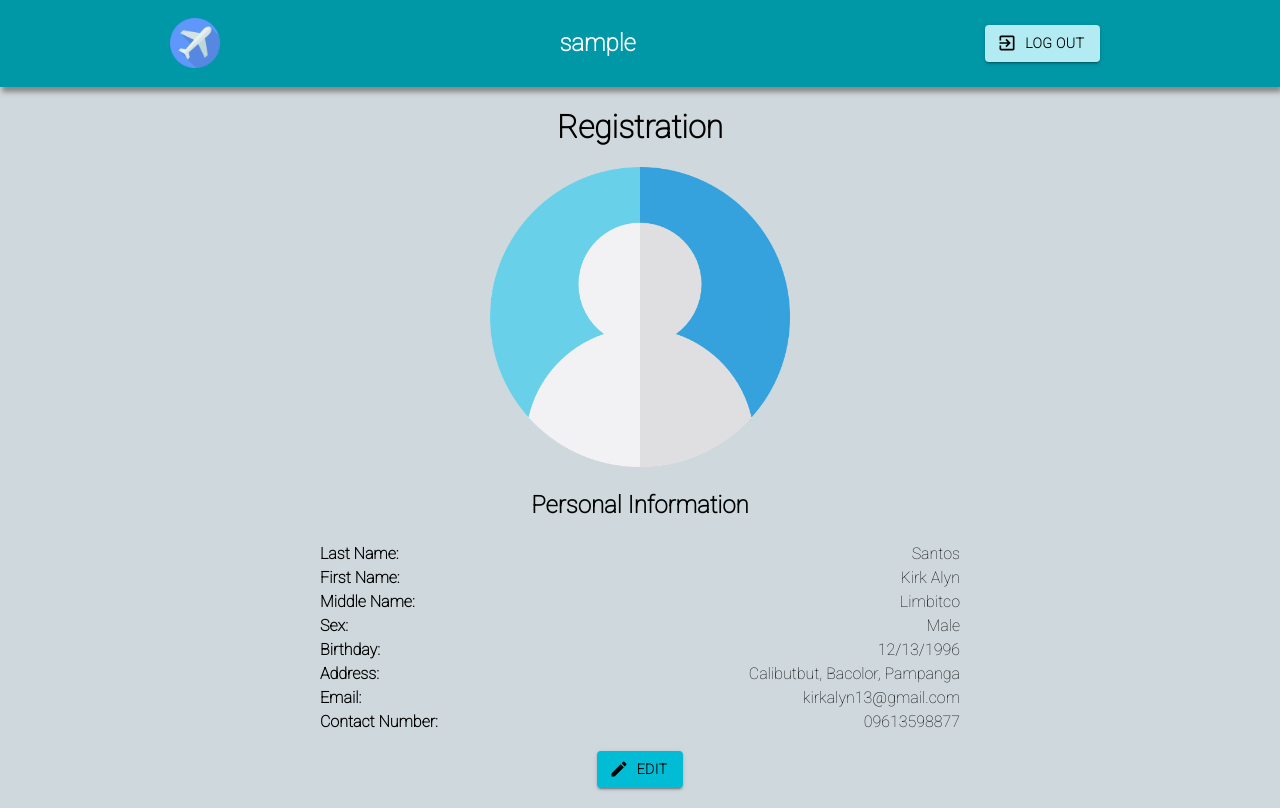
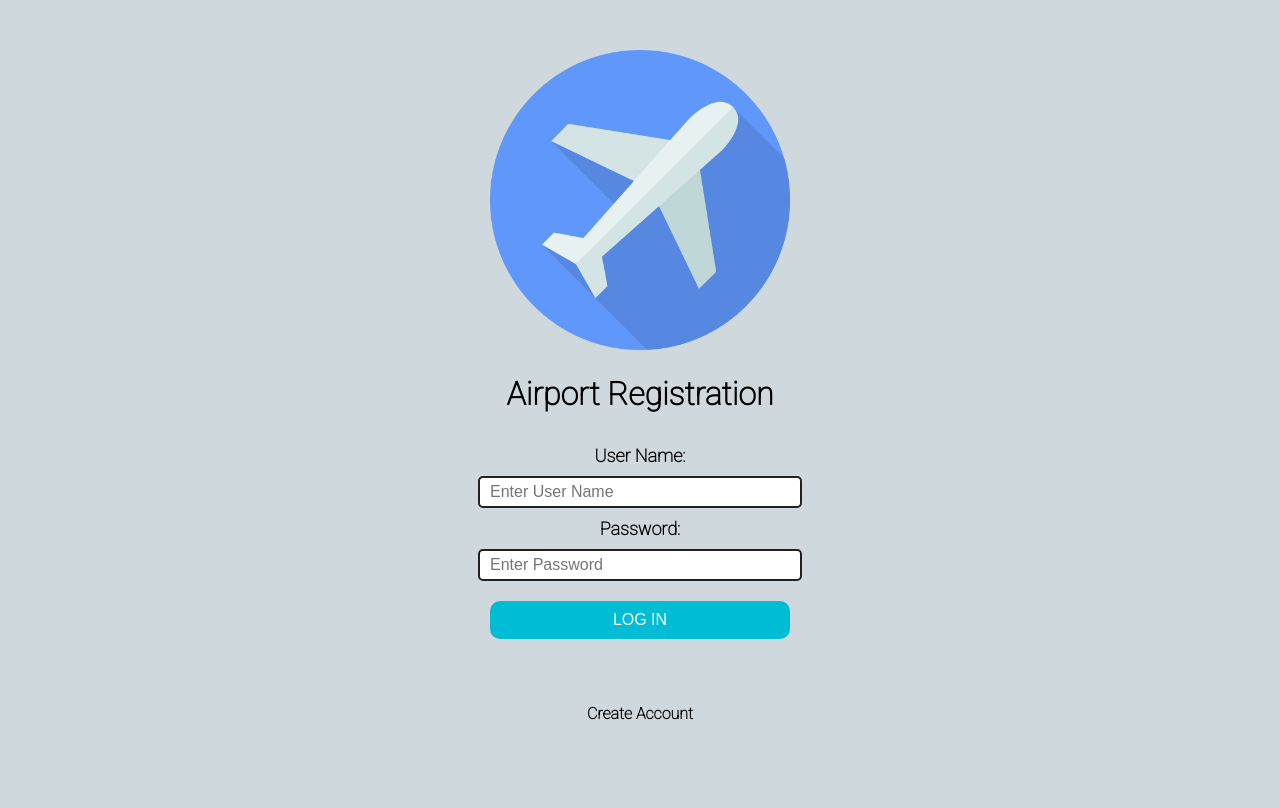
Before and after one commit to kirkalyn13/airport-registration-frontend, a React (Create React App) app: page /login in a window 1280 px wide. Before the commit this address led to /. Built offline with nearby package versions, Linux system fonts and the light colour scheme; sample sign-in values are in the browser's storage.

Commit message:
added edit feature

```diff
--- a/src/App.js
+++ b/src/App.js
@@ -16,7 +16,7 @@ function App() {
     const data = localStorage.getItem("airport-user")
     if(data){
       setUser(JSON.parse(data))
-      setIsAuth(true)
+      //setIsAuth(true)
     }
   },[])
 
@@ -25,8 +25,10 @@ function App() {
   })
 
   useEffect(()=>{
-    console.log(isAuth)
-  },[isAuth])
+    if(user.username !== "" && user.login === true){setIsAuth(true)}
+  },[user])
+
+  console.log(user)
 
   return (
     <AuthContext.Provider value={{user, setUser, setIsAuth}}>
@@ -34,7 +36,7 @@ function App() {
         <Router>
           <Routes>
             <Route exact path="/" element={isAuth ? <Registration/> : <Navigate to="/login" />}/>
-            <Route path="/login"  element={!isAuth ? <Login/> : <Navigate to="/" />} />
+            <Route path="/login"  element={!isAuth  ? <Login/> : <Navigate to="/" />} />
             <Route path="/create" element={!isAuth ? <Create/> : <Navigate to="/" />} />
           </Routes>
         </Router>
--- a/src/components/Details/Details.js
+++ b/src/components/Details/Details.js
@@ -1,19 +1,23 @@
 import React from 'react'
+import { useSelector } from 'react-redux'
 import Button from '../Button/Button'
 import './Details.css'
 
+
 const Details = () => {
+  const user = useSelector((state) => state.data.value)
+
   return (
     <div>
       <h2>Personal Information</h2>
-      <div className="info-row"><strong>Last Name: </strong>Santos</div>
-      <div className="info-row"><strong>First Name: </strong>Kirk Alyn</div>
-      <div className="info-row"><strong>Middle Name: </strong>Limbitco</div>
-      <div className="info-row"><strong>Sex: </strong>Male</div>
-      <div className="info-row"><strong>Birthday: </strong>12/13/1996</div>
-      <div className="info-row"><strong>Address: </strong>Calibutbut, Bacolor, Pampanga</div>
-      <div className="info-row"><strong>Email: </strong>kirkalyn13@gmail.com</div>
-      <div className="info-row"><strong>Contact Number: </strong>09613598877</div>
+      <div className="info-row"><strong>Last Name: </strong>{user.lastName}</div>
+      <div className="info-row"><strong>First Name: </strong>{user.firstName}</div>
+      <div className="info-row"><strong>Middle Name: </strong>{user.middleName}</div>
+      <div className="info-row"><strong>Sex: </strong>{user.sex}</div>
+      <div className="info-row"><strong>Birthday: </strong>{user.birthday}</div>
+      <div className="info-row"><strong>Address: </strong>{user.address}</div>
+      <div className="info-row"><strong>Email: </strong>{user.email}</div>
+      <div className="info-row"><strong>Contact Number: </strong>{user.contactNumber}</div>
       <Button/>
     </div>
   )
--- a/src/components/Edit/Edit.js
+++ b/src/components/Edit/Edit.js
@@ -1,8 +1,13 @@
-import React from 'react'
+import {useContext} from 'react'
 import ExitButton from '../Button/Button'
 import {useForm} from 'react-hook-form'
+import { useDispatch, useSelector } from 'react-redux'
+import { edit } from '../../features/user'
+import { SERVER } from '../../App'
+import { AuthContext } from '../../App'
 import Button from '@mui/material/Button'
-import SaveAltIcon from '@mui/icons-material/SaveAlt';
+import SaveAltIcon from '@mui/icons-material/SaveAlt'
+import axios from 'axios'
 import './Edit.css'
 
 const buttonStyles = {
@@ -13,13 +18,31 @@ const buttonStyles = {
 }
 
 const Edit = () => {
-  const {register,  formState: {errors}, handleSubmit} = useForm()
+  const {user} = useContext(AuthContext)
+  const userInfo = useSelector((state) => state.data.value)
+  const dispatch = useDispatch()
+  const {register,  formState: {errors}, handleSubmit} = useForm(
+    {
+      defaultValues: {
+        lastName: userInfo.lastName,
+        firstName: userInfo.firstName,
+        middleName: userInfo.middleName,
+        sex: userInfo.sex,
+        birthday: userInfo.birthday,
+        address:  userInfo.address,
+        email: userInfo.email,
+        contactNumber: userInfo.contactNumber,
+      }
+    }
+  )
 
   const saveChanges = data => {
-    console.log(data)
+    //console.log(data)
+    axios.put(`${SERVER}/edit/${user.userNumber}`, data).then((response)=>{
+      dispatch(edit(data))
+        })
     alert("Changes saved.")
-    /*axios.put(`${SERVER}/edit/${info.id}`,data).then(()=>{
-        })*/
+    window.location.reload()
   }
 
   return (
@@ -32,7 +55,7 @@ const Edit = () => {
                                 placeholder="Equipment Image"
                                 style={{border:"inherit"}}/>
                     {errors.photo ? <p className="error">{errors.photo.message}</p> : null}
-                    <label className="label-info">User Name: </label>
+                    {/*<label className="label-info">User Name: </label>
                     <input className="input-login" type="text"
                     {...register("username",{required: "This field is required.",
                     maxLength: {value: 30, message: "You have exceeded the maximum limit."}})}
@@ -44,8 +67,8 @@ const Edit = () => {
                     maxLength: {value: 30, message: "You have exceeded the maximum limit."},
                     minLength: {value: 8, message: "Minimum of 8 characters."}})}
                     placeholder="Enter Password"/>
-                    {errors.password ? <p className="error">{errors.password.message}</p> : null}
-                <h2 className="label-info">Personal Information: </h2>
+                    {errors.password ? <p className="error">{errors.password.message}</p> : null}*/}
+                    <h2 className="label-info">Personal Information: </h2>
                     <label className="label-info">Last Name: </label>
                     <input className="input-login" type="text"
                     {...register("lastName",{required: "This field is required.",
@@ -67,13 +90,13 @@ const Edit = () => {
                     <label className="label-info">Sex: </label>
                     <div className="container-sex">
                         <input type="radio" id="male" value="M"
-                        {...register("sex", {required: "This field is required.", maxLength: 2})}/>
+                        {...register("sex", {required: "This field is required.", maxLength: 2})} />
                         <label htmlFor="male">Male</label>
                         <input type="radio" id="female" value="F"
-                        {...register("sex", {required: "This field is required.", maxLength: 2})}/>
+                        {...register("sex", {required: "This field is required.", maxLength: 2})} />
                         <label htmlFor="female">Female</label>
                         <input type="radio" id="others" value="NA"
-                        {...register("sex", {required: "This field is required.", maxLength: 2})}/>
+                        {...register("sex", {required: "This field is required.", maxLength: 2})} />
                         <label htmlFor="others">Others</label>
                     </div>
                     {errors.sex ? <p className="error">{errors.sex.message}</p> : null}
--- a/src/components/Header/Header.js
+++ b/src/components/Header/Header.js
@@ -1,5 +1,7 @@
 import {useContext} from 'react'
 import { AuthContext } from '../../App'
+import { useDispatch } from 'react-redux'
+import { logout } from '../../features/user'
 import './Header.css'
 import Button from '@mui/material/Button'
 import ExitToAppIcon from '@mui/icons-material/ExitToApp'
@@ -15,8 +17,10 @@ const buttonStyles = {
 
 const Header = () => {
     const {user, setUser, setIsAuth} =  useContext(AuthContext)
+    const dispatch = useDispatch()
 
     const logout = () => {
+      //dispatch(logout)
         setUser({
           })
         setIsAuth(false)
--- /dev/null
+++ b/src/features/user.js
@@ -0,0 +1,37 @@
+import {createSlice} from '@reduxjs/toolkit'
+
+const initialFieldValues = {
+    username: "",
+    password: "",
+    lastName: "",
+    firstName: "",
+    middleName: "",
+    sex: "",
+    birthday: "",
+    address: "",
+    email: "",
+    contactNumber: 0,
+    photo: "",
+}
+
+export const userSlice = createSlice({
+    name: "user",
+    initialState: {
+        value: initialFieldValues
+    },
+    reducers:{
+        login: (state, action) => {
+            state.value = action.payload
+        },
+        edit: (state, action) => {
+            state.value = action.payload
+        },
+        logout: (state) => {
+            state.value = initialFieldValues
+        }
+    }
+})
+
+
+export const {edit, login, logout} = userSlice.actions
+export default userSlice.reducer
--- a/src/index.js
+++ b/src/index.js
@@ -3,12 +3,19 @@ import ReactDOM from 'react-dom';
 import './index.css';
 import App from './App';
 import reportWebVitals from './reportWebVitals';
-import {configureStore} from 'react-redux'
-import {Provider} from 'redux'
+import {configureStore} from '@reduxjs/toolkit'
+import {Provider} from 'react-redux'
+import userReducer from './features/user'
+
+const store = configureStore({
+  reducer: {data: userReducer}
+})
 
 ReactDOM.render(
   <React.StrictMode>
-    <App />
+    <Provider store={store}>
+      <App/>
+    </Provider>
   </React.StrictMode>,
   document.getElementById('root')
 );
--- a/src/routes/Login/Login.js
+++ b/src/routes/Login/Login.js
@@ -1,17 +1,12 @@
 import React from 'react'
 import './Login.css'
-import { useState, useContext, useEffect } from 'react'
+import { useState, useContext } from 'react'
 import {Link} from 'react-router-dom'
 import {useForm} from 'react-hook-form'
 import { SERVER } from '../../App'
 import { AuthContext } from '../../App'
 import axios from 'axios'
 import Alert from '@mui/material/Alert'
-
-const initialFieldValues = {
-    username: '',
-    password: '',
-}
 
 const alertStyles = {
     color:'#F44336',
@@ -31,8 +26,6 @@ const Login = () => {
     const [invalid, setInvalid] = useState(false)
     const {setUser, setIsAuth} = useContext(AuthContext)
     const {register, handleSubmit, formState: {errors}} = useForm()
-    const [ values, setValues ] = useState(initialFieldValues)
-    const [submitState, setSubmitState] = useState(false)
 
     const login = (data) => {
         axios.post(`${SERVER}/login`,data).then(response =>{
--- a/src/routes/Registration/Registration.js
+++ b/src/routes/Registration/Registration.js
@@ -1,14 +1,31 @@
-import {useState, createContext} from 'react'
-import './Registration.css'
+import {useState, useEffect, useContext, createContext} from 'react'
+import { useDispatch } from 'react-redux'
+import { login } from '../../features/user'
+import { SERVER } from '../../App'
+import { AuthContext } from '../../App'
 import Header from '../../components/Header/Header'
 import Photo from '../../components/Photo/Photo'
 import Details from '../../components/Details/Details'
 import Edit from '../../components/Edit/Edit'
+import axios from 'axios'
+import './Registration.css'
 
 export const RegistrationContext = createContext()
 
 const Registration = () => {
   const [showEdit, setShowEdit] = useState(false)
+  const {user} = useContext(AuthContext)
+  const dispatch = useDispatch()
+
+  const fetchUserData = () => {
+    axios.get(`${SERVER}/information/${user.userNumber}`).then((response)=>{
+        dispatch(login(response.data[0]))
+        })
+  }
+
+  useEffect(()=>{
+    fetchUserData()
+  },[])
 
   return (
     <RegistrationContext.Provider value={{showEdit, setShowEdit}}>
```
Also changed, not shown: src/routes/Create/Create.js (+1 -14 lines).
